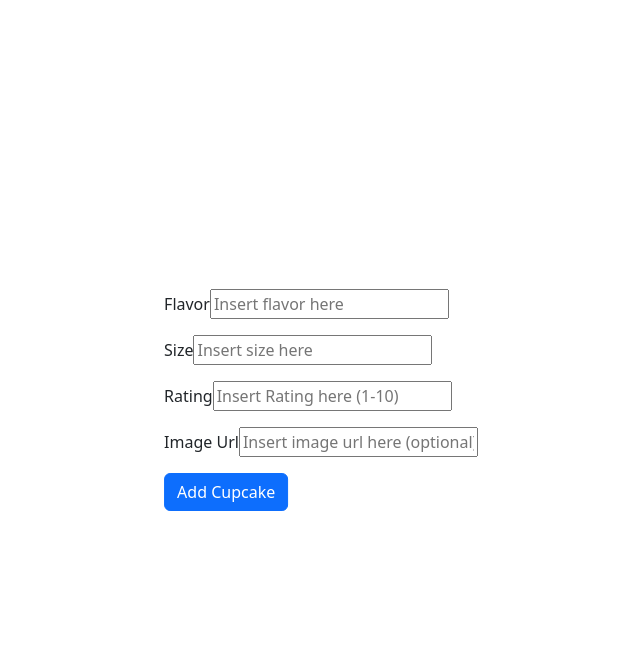
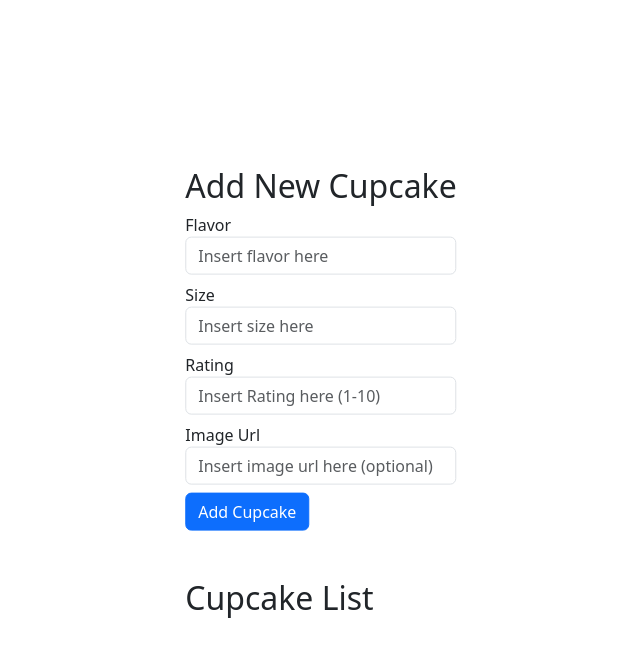
Before and after one commit to johny-chongy/flask-cupcakes, a Flask app: page / in a window 1280 px wide. Shown: the top 657 px of the page, without its empty margins (319-959 px from the left). Run offline with Flask 3, Linux system fonts and the light colour scheme.

Commit message:
finish building frontend and get code review

```diff
--- a/static/ui.js
+++ b/static/ui.js
@@ -1,47 +1,31 @@
+const BASE_URL = "/api/cupcakes";
 
-const BASE_URL = '/api/cupcakes'
+const $addCupcakeForm = $("#addCupcake");
+const $cupcakeList = $("#cupcakeList");
 
-const $addCupcakeForm = $("#addCupcake")
-
-
+/**
+ * Adding the form data to the database and show it to the page as a list
+ */
 async function handleNewCupcake(evt) {
   evt.preventDefault();
 
-  let flavor = $('#flavor').val()
-  let size = $('#size').val()
-  let rating = $('#rating').val()
-  let imageUrl = $('#imageUrl').val()
+  let flavor = $("#flavor").val(); //FIXME: const everything
+  let size = $("#size").val();
+  let rating = $("#rating").val();
+  let image_url = $("#imageUrl").val();
 
-  console.log(flavor)
+  let cupcake = { flavor, size, rating, image_url };
 
-  let cupcake = {
-    flavor:flavor,
-    size:size,
-    rating:rating,
-    imageUrl:imageUrl}
+  let response = await axios.post(BASE_URL, cupcake);
 
-  console.log(cupcake);
+  let cupcakeResponse = response.data.cupcake;
 
-  // let response = await axios.post(
-  //   BASE_URL,
-  //   {data: cupcake},
-  //   {headers: {
-  //     'Content-Type':'application/json'
-  //   }}
-  // )
+  //TODO: might be more scalable if separate out
+  //FIXME: get
 
-  // let response = await axios.post(
-  //       BASE_URL,
-  //       {headers: {
-  //         'Content-Type':'application/json'
-  //       }},
-  //       {data: jsonInput},);
-
-  // console.log(response);
-
-
+  $cupcakeList.append(
+    `<li><a href="${BASE_URL}/${cupcakeResponse.id}">${cupcakeResponse.flavor}</a></li>`
+  );
 }
 
-
-
-$addCupcakeForm.addEventListener("submit", handleNewCupcake)
+$addCupcakeForm.on("submit", handleNewCupcake);
--- a/templates/home.html
+++ b/templates/home.html
@@ -9,14 +9,24 @@
 </head>
 <body>
     <div class="position-absolute top-50 start-50 translate-middle">
+      <h2>Add New Cupcake</h2>
       <form id="addCupcake">
-        <p>Flavor<input id="flavor" type="text" placeholder="Insert flavor here"></p>
-        <p>Size<input id="size"type="text" placeholder="Insert size here"></p>
-        <p>Rating<input id="rating"type="number" placeholder="Insert Rating here (1-10)"></p>
-        <p>Image Url<input id="imageUrl"type="text" placeholder="Insert image url here (optional)"></p>
+        <p class="form-label">Flavor<input class="form-control" id="flavor" type="text" placeholder="Insert flavor here"></p>
+        <p class="form-label">Size<input class="form-control" id="size"type="text" placeholder="Insert size here"></p>
+        <p class="form-label">Rating<input class="form-control" id="rating"type="number" placeholder="Insert Rating here (1-10)"></p>
+        <p class="form-label">Image Url<input class="form-control" id="imageUrl"type="text" placeholder="Insert image url here (optional)"></p>
         <button class="btn btn-primary" action="Submit">Add Cupcake</button>
       </form>
+
+      <div class="mt-5">
+        <h2>Cupcake List</h2>
+      <ul id="cupcakeList">
+      </ul>
     </div>
+    </div>
+
+
+
 
 <script src="https://code.jquery.com/jquery-3.6.4.min.js" integrity="sha256-oP6HI9z1XaZNBrJURtCoUT5SUnxFr8s3BzRl+cbzUq8=" crossorigin="anonymous"></script>
 <script src="https://unpkg.com/axios/dist/axios.js"></script>
```
